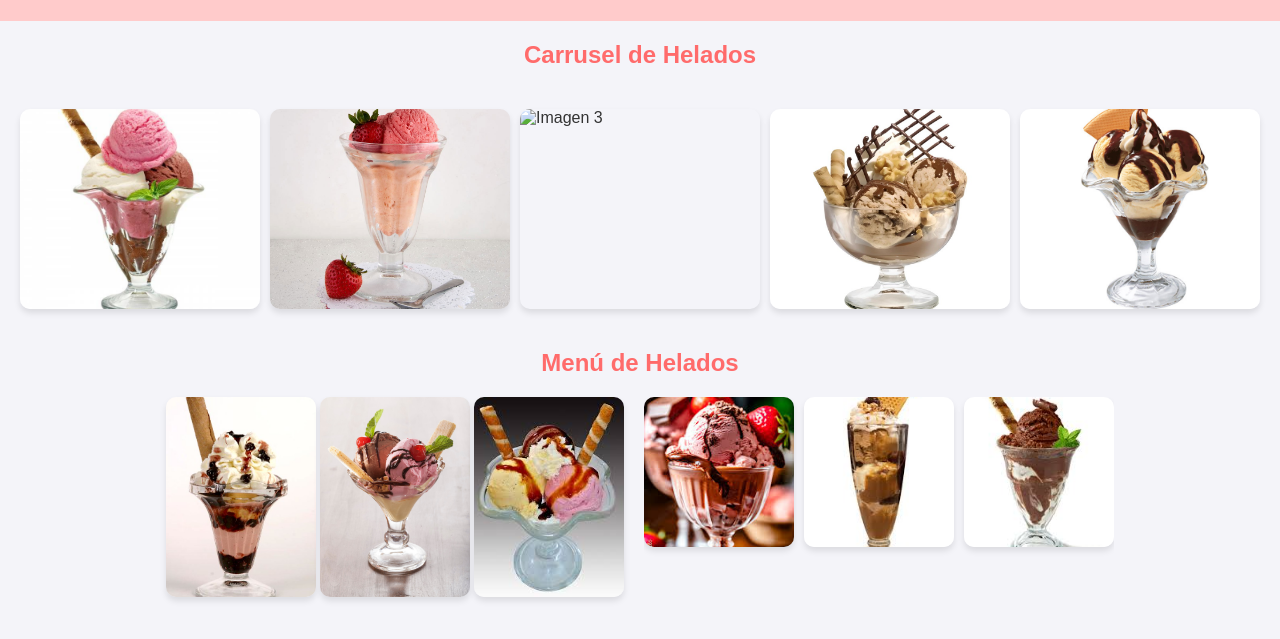
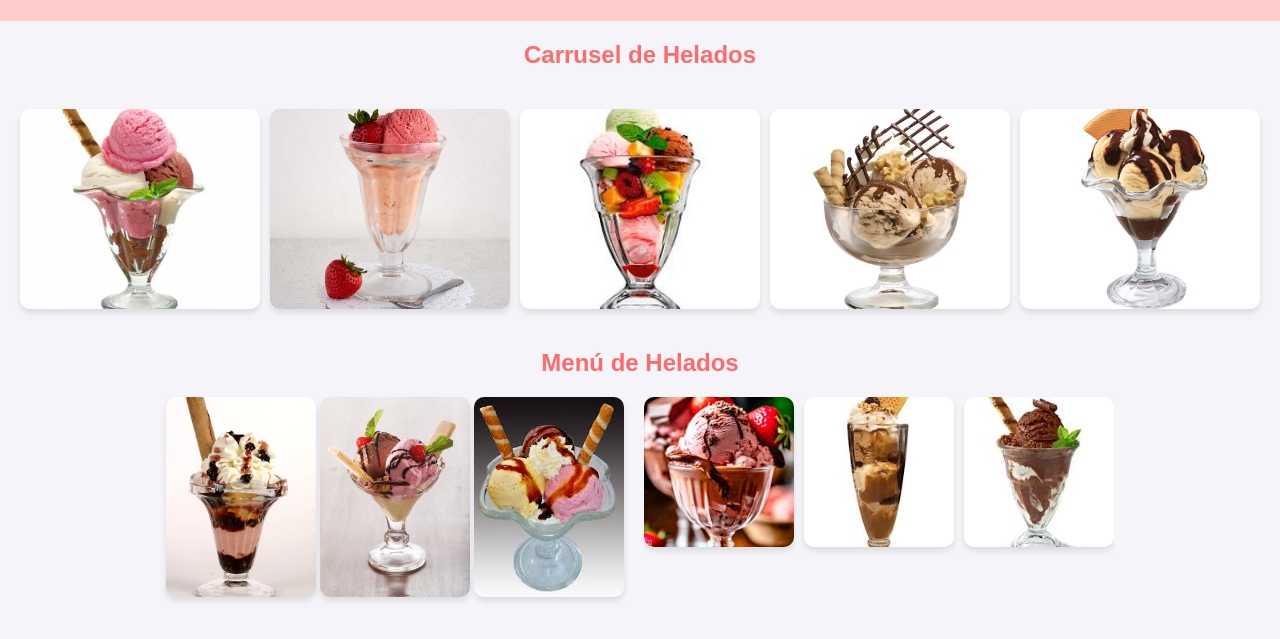
Before and after one commit to Orlando43claro/Helader-a-, a plain HTML site: page index.html in a window 1280 px wide. Shown: the part 99-738 px from the top of the page. Drawn offline with Linux system fonts and the light colour scheme.

Commit message:
Update index.html

```diff
--- a/index.html
+++ b/index.html
@@ -18,7 +18,7 @@
     <div class="carousel-container">
       <img src="1.jpg" alt="Imagen 1">
       <img src="2.jpg" alt="Imagen 2">
-      <img src="3.jpg" alt="Imagen 3">
+      <img src="3.jpeg" alt="Imagen 3">
       <img src="4.jpg" alt="Imagen 4">
       <img src="5.jpg" alt="Imagen 5">
     </div>
```
